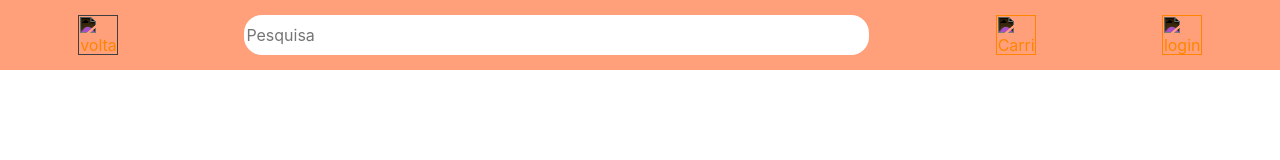
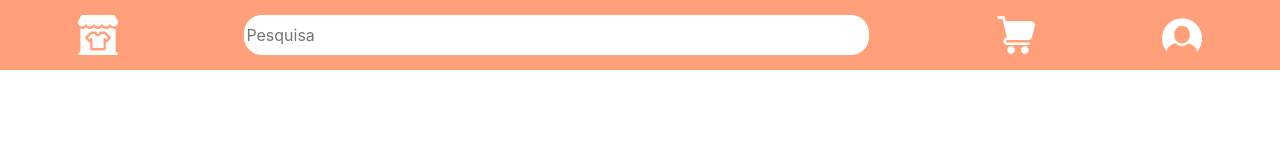
Before and after one commit to ViniMarkos283/project-loja-de-roupas, a plain HTML site: page html/header.html in a window 1280 px wide. Drawn offline with nearby package versions, Linux system fonts and the light colour scheme; files that its build step writes are made by us from their sources.

Commit message:
fixing paths

```diff
--- a/html/header.html
+++ b/html/header.html
@@ -1,12 +1,12 @@
-<link rel="stylesheet" href="css/header.css">
+<link rel="stylesheet" href="../css/header.css">
 <link rel="stylesheet" href="https://cdn.jsdelivr.net/npm/bootstrap@4.0.0/dist/css/bootstrap.min.css"
         integrity="sha34-Gn534xqQ1aoWXA+05RXPxPg6fy4IWvTNh0E263XmFcJlSAwiGgFAW/dAiS6JXm" crossorigin="anonymous">
 
 <header>
     <div class="head">
-        <a href="index.html"><img src="img/icons/loja-roupa.png" alt="voltar a pag principal" class="icon"></a>
+        <a href="index.html"><img src="../img/icons/loja-roupa.png" alt="voltar a pag principal" class="icon"></a>
         <input type="search" name="" id="" placeholder="Pesquisa">
-        <a href=""><img src="img/icons/shopcart.png" alt="Carrinho" class="icon"></a>
-        <a href=""><img src="img/icons/user.png" alt="login/cadastro" class="icon"></a>
+        <a href=""><img src="../img/icons/shopcart.png" alt="Carrinho" class="icon"></a>
+        <a href=""><img src="../img/icons/user.png" alt="login/cadastro" class="icon"></a>
     </div>
 </header>
```
Also changed, not shown: html/index.html (+5 -1 lines).
